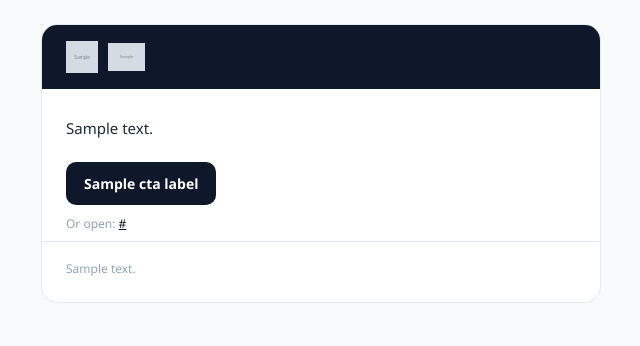
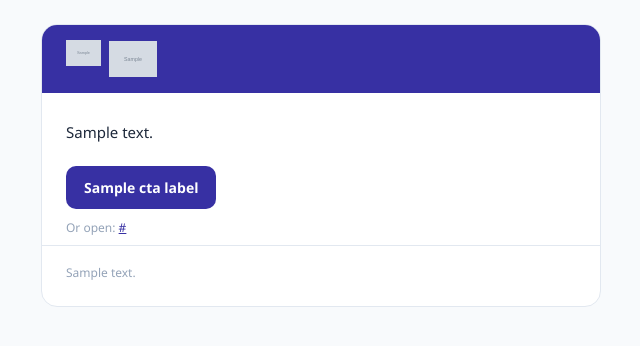
Before and after one commit to legendrag/Help-desk-app, a Django app: template templates/notifications/email/notification.html in a window 1280 px wide. Shown: the top 346 px of the page, without its empty margins (319-959 px from the left). Run offline with Django 5.2, Linux system fonts and the light colour scheme; the template is opened without the code that fills it: most values are stand-ins (such as "Sample title", 1, 10 or a date in 2020); grey boxes marked "Sample" are stand-in pictures; parts of the project's set-up code (start-up, migrations or seed data) failed here and were passed over.

Commit message:
allignment

```diff
--- a/templates/core/settings.html
+++ b/templates/core/settings.html
@@ -6,7 +6,7 @@
 {% block body_class %}settings-page{% endblock body_class %}
 
 {% block extra_head %}
-<script src="{% static 'js/email_templates.js' %}?v=9" defer></script>
+<script src="{% static 'js/email_templates.js' %}?v=11" defer></script>
 {% endblock extra_head %}
 
 {% block content %}
--- a/templates/notifications/email/notification.html
+++ b/templates/notifications/email/notification.html
@@ -11,30 +11,29 @@
       <td align="center">
         <table role="presentation" width="100%" cellspacing="0" cellpadding="0" style="max-width:560px;background:#ffffff;border:1px solid #e2e8f0;border-radius:16px;overflow:hidden;">
           <tr>
-            <td style="background:#0f172a;padding:16px 24px;">
+            <td style="background:#3730a3;padding:16px 24px;">
               <table role="presentation" cellspacing="0" cellpadding="0">
                 <tr>
                   {% if brand_icon_url %}
-                  <td style="vertical-align:middle;padding-right:10px;">
+                  <td style="vertical-align:top;padding-right:8px;">
                     <img
                       src="{{ brand_icon_url }}"
                       alt=""
-                      width="32"
-                      height="32"
-                      style="display:block;border:0;outline:none;text-decoration:none;"
+                      height="26"
+                      style="display:block;border:0;outline:none;text-decoration:none;height:26px;width:auto;margin-top:-1px;"
                     >
                   </td>
                   {% endif %}
-                  <td style="vertical-align:middle;">
+                  <td style="vertical-align:top;">
                     {% if brand_logo_url %}
                     <img
                       src="{{ brand_logo_url }}"
                       alt="{{ brand_name }}"
-                      height="28"
-                      style="display:block;border:0;outline:none;text-decoration:none;height:28px;width:auto;max-height:28px;"
+                      height="36"
+                      style="display:block;border:0;outline:none;text-decoration:none;height:36px;width:auto;max-height:36px;"
                     >
                     {% else %}
-                    <div style="font-size:18px;font-weight:700;letter-spacing:0.02em;color:#ffffff;">{{ brand_name }}</div>
+                    <div style="font-size:18px;font-weight:700;letter-spacing:0.02em;color:#ffffff;line-height:36px;">{{ brand_name }}</div>
                     {% endif %}
                   </td>
                 </tr>
@@ -50,13 +49,13 @@
               {% if cta_url %}
               <table role="presentation" cellspacing="0" cellpadding="0" style="margin:0 0 8px 0;">
                 <tr>
-                  <td style="border-radius:10px;background:#0f172a;">
+                  <td style="border-radius:10px;background:#3730a3;">
                     <a href="{{ cta_url }}" style="display:inline-block;padding:12px 18px;font-size:14px;font-weight:600;color:#ffffff;text-decoration:none;">{{ cta_label }}</a>
                   </td>
                 </tr>
               </table>
               <p style="margin:10px 0 0 0;font-size:12px;line-height:1.5;color:#94a3b8;word-break:break-all;">
-                Or open: <a href="{{ cta_url }}" style="color:#0f172a;text-decoration:underline;">{{ cta_url }}</a>
+                Or open: <a href="{{ cta_url }}" style="color:#3730a3;text-decoration:underline;">{{ cta_url }}</a>
               </p>
               {% endif %}
             </td>
```
Also changed, not shown: static/js/email_templates.js (+9 -9 lines).
